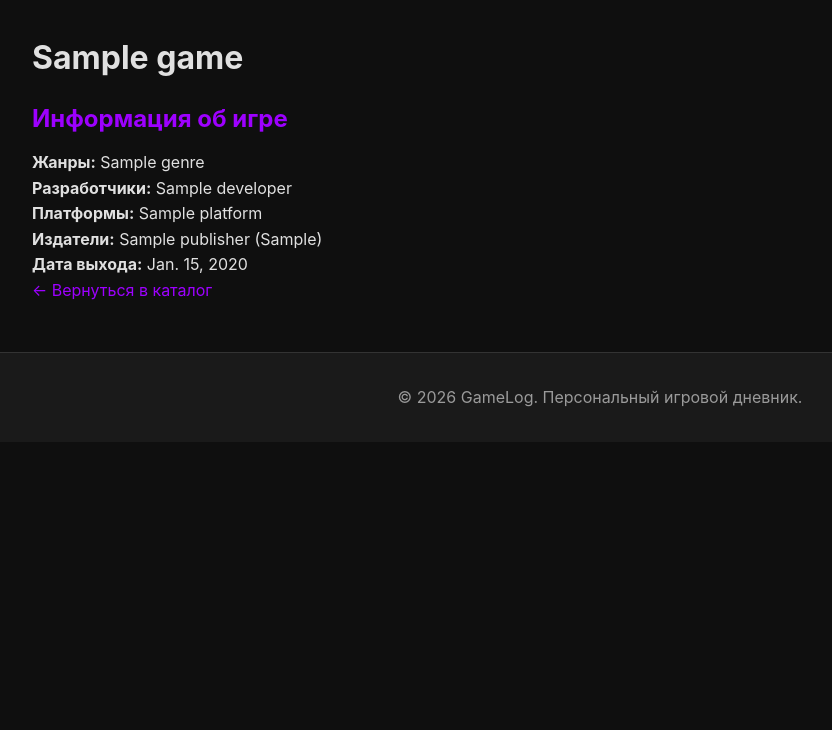
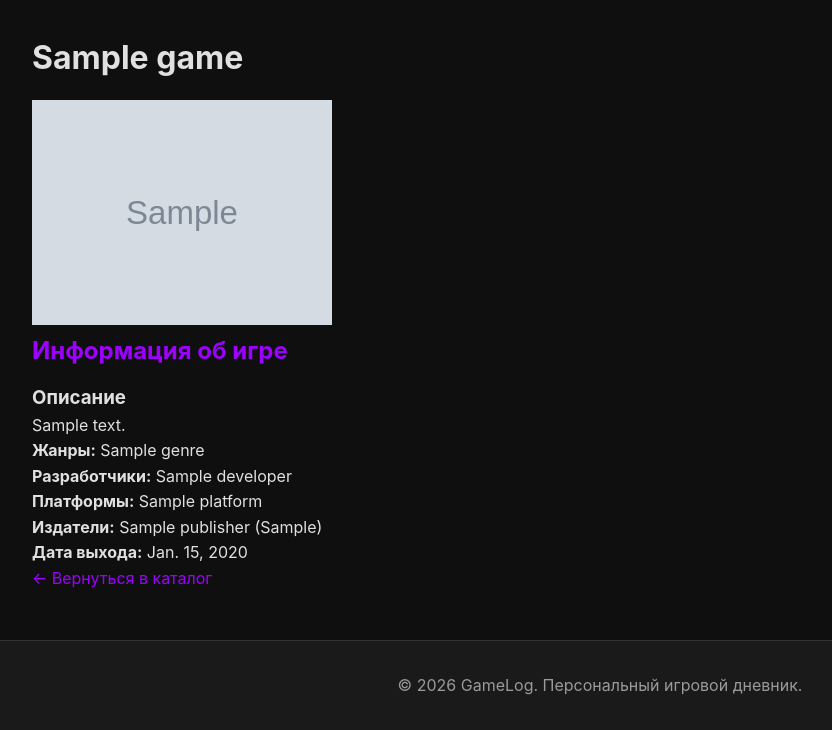
Before and after one commit to tautiy/GameLog, a Django app: page /1/ in a window 1280 px wide. Shown: the part 71-801 px from the top of the page, without its empty margins (40-872 px from the left). Before the commit the page ends 478 px from the top, so only its background shows below. Run offline with Django 5.2, Linux system fonts and the light colour scheme; tables that the repository leaves empty hold one stand-in row (values such as "Sample post"); grey boxes marked "Sample" are stand-in pictures.

Commit message:
feat: add cover image and description to game info page
- Add background_image and description fields to Game model
- Display cover image and description on game_detail page
- Create migration 0005_game_background_image_game_description

```diff
--- a/gamelog/games/models.py
+++ b/gamelog/games/models.py
@@ -48,6 +48,14 @@ class Platform(models.Model):
 
 class Game(models.Model):
     title = models.CharField(max_length=128, verbose_name='Название')
+    background_image = models.URLField(
+        blank=True,
+        verbose_name='Ссылка на обложку',
+    )
+    description = models.TextField(
+        blank=True,
+        verbose_name='Описание',
+    )
     genre = models.ManyToManyField(Genre, verbose_name='Жанры')
     developer = models.ManyToManyField(Developer, verbose_name='Разработчик')
     platform = models.ManyToManyField(Platform, verbose_name='Платформы')
--- a/gamelog/games/templates/games/game_detail.html
+++ b/gamelog/games/templates/games/game_detail.html
@@ -5,7 +5,16 @@
 {% block content %}
     <h1>{{ game.title }}</h1>
 
+    {% if game.background_image %}
+        <img src="{{ game.background_image }}" alt="{{ game.title }}" width="300">
+    {% endif %}
+
     <h2>Информация об игре</h2>
+
+    {% if game.description %}
+        <h3>Описание</h3>
+        <p>{{ game.description|striptags }}</p>
+    {% endif %}
 
     <p><strong>Жанры:</strong>
         {% for genre in game.genre.all %}
```
Also changed, not shown: gamelog/games/migrations/0005_game_background_image_game_description.py (added).
